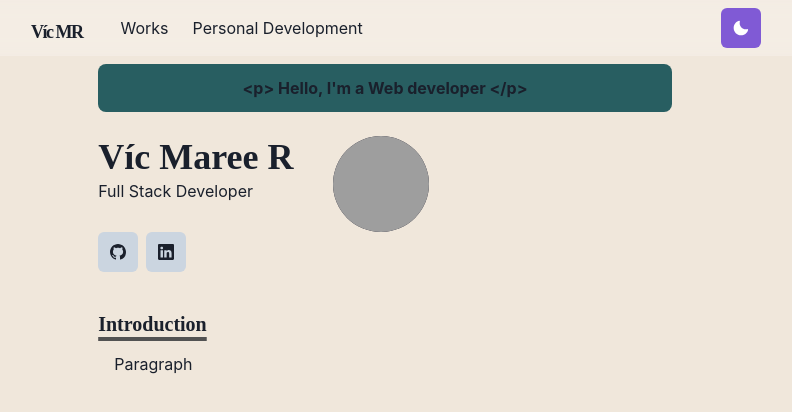
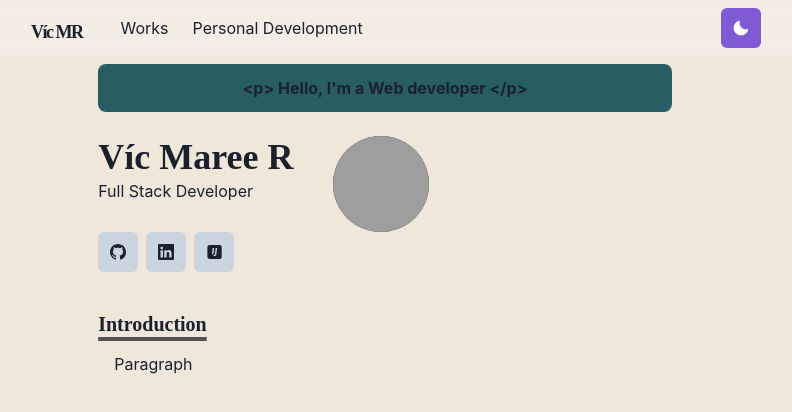
Before and after one commit to AppDeveloperVM/portfolio, a Next.js app: page / in a window 1280 px wide. Shown: the top 412 px of the page, without its empty margins (255-1047 px from the left). Built offline with nearby package versions, Linux system fonts and the light colour scheme; grey boxes are pictures that could not be loaded; a web font is replaced by a local one.

Commit message:
Añadido Icono InfoJobs
Svg icon for InfoJobs

```diff
--- /dev/null
+++ b/components/infojobs-icon.js
@@ -0,0 +1,6 @@
+import { Container,Box,Heading, Text,ListItem ,UnorderedList, SimpleGrid,Center, Stack, HStack, Icon,Button,IconButton,Link, Avatar, useColorModeValue } from "@chakra-ui/react";
+
+export const InfoJobsLogo = props =>
+<Icon viewBox="0 0 2000.000000 2000.000000" {...props}><g transform="translate(-230.000000,2300.000000) scale(0.130000,-0.130000)" fill="currentColor" stroke="currentColor"><path d="M5185 16783 c-418 -52 -736 -165 -1045 -368 -508 -335 -869 -866 -989 -1455 -48 -238 -46 7 -46 -4980 0 -4516 1 -4689 19 -4805 78 -505 284 -926 629 -1282 377 -389 854 -626 1384 -688 112 -13 724 -15 4859 -15 3216 0 4765 3 4835 10 523 53 1016 287 1389 660 365 364 585 815 662 1355 20 136 19 9405 0 9550 -64 474 -244 880 -545 1231 -350 406 -809 665 -1362 767 l-120 22 -4820 1 c-2651 1 -4833 -1 -4850 -3z m4406 -2892 c14 -17 19 -39 19 -80 0 -32 -162 -1387 -359 -3013 -291 -2399 -362 -2962 -377 -2987 -10 -17 -37 -40 -59 -51 -40 -19 -64 -20 -631 -20 -541 0 -592 1 -624 18 -19 9 -41 28 -48 42 -12 22 30 387 348 3040 260 2174 365 3021 376 3038 8 13 25 27 37 32 12 5 303 8 660 7 l639 -2 19 -24z m2284 19 c347 -7 550 -15 568 -22 35 -14 47 -36 47 -89 0 -48 -762 -6133 -786 -6274 -21 -125 -78 -341 -118 -444 -225 -582 -654 -892 -1366 -986 -331 -44 -1175 -22 -1323 34 -49 19 -67 56 -67 139 0 117 58 549 80 599 33 74 57 80 385 93 471 18 610 37 733 99 148 75 244 219 292 439 10 48 188 1478 394 3177 207 1700 378 3104 381 3122 7 40 49 91 90 109 37 16 30 16 690 4z" /></g></Icon>;
+
+export default InfoJobsLogo
--- a/pages/index.js
+++ b/pages/index.js
@@ -1,6 +1,7 @@
 import { Container,Box,Heading, Text,ListItem ,UnorderedList, SimpleGrid,Center, Stack, HStack, Icon,Button,IconButton,Link, Avatar, useColorModeValue }
 from "@chakra-ui/react"
 import { BsGithub, BsLinkedin } from "react-icons/bs";
+import InfoJobsLogo from '../components/infojobs-icon';
 import Section from '../components/section';
 import Paragraph from '../components/paragraph';
 
@@ -43,6 +44,12 @@ const Page = () => {
                     <IconButton aria-label="GitHub" icon={<BsLinkedin />} bg={useColorModeValue('gray.300','#313134')} />
                 </Link>
             </Box>
+            <Box
+            as="button">
+                <Link href="https://www.infojobs.net/candidate/cv/view/index.xhtml?dgv=16280012787186252343" isExternal>
+                    <IconButton aria-label="InfoJobs" icon={<InfoJobsLogo />} bg={useColorModeValue('gray.300','#313134')} />
+                </Link>
+            </Box>
         </HStack>
 
     <Section delay={0.1} mt={10}>
```
Also changed, not shown: images/infojobs.svg (added).
